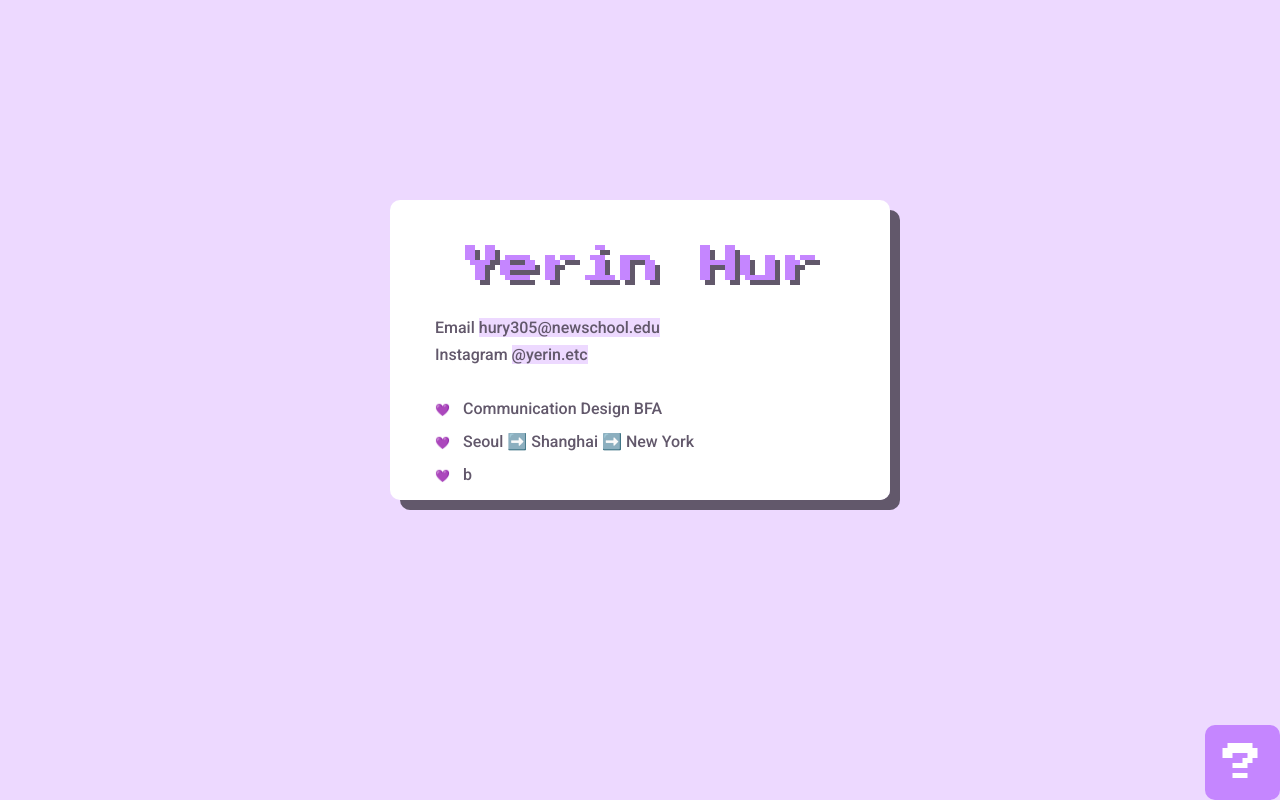
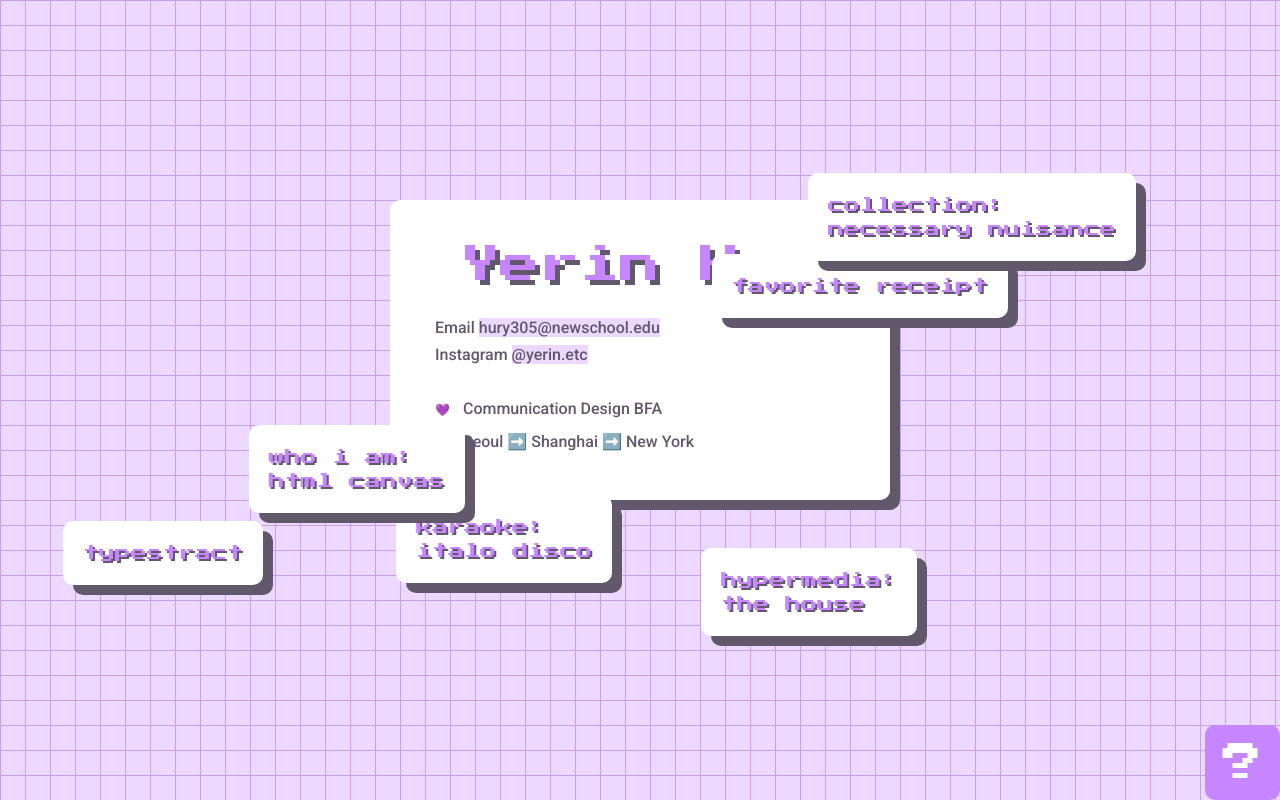
Before and after one commit to hury305/core-lab, a plain HTML site: page project-1/index.html in a window 1280 px wide. Drawn offline with Linux system fonts and the light colour scheme; grey boxes are pictures that could not be loaded.

Commit message:
portfolio

```diff
--- a/project-1/index.html
+++ b/project-1/index.html
@@ -6,7 +6,7 @@
     <meta name="viewport" content="width=device-width, initial-scale=1.0">
     <title>허예린</title>
 </head>
-<body>
+<body id="div">
     <div class="container">
         <div class="name">
             Yerin Hur
@@ -30,5 +30,43 @@
         ?
         <img class="choco" src="choco.png" alt="choco" height="75px">
     </div>
+    <div id="div">
+        <a id="one" href="https://hury305.github.io/core-lab/karaoke/index.html">
+            <div class="link" id="karaoke">
+                karaoke: <br>
+                italo disco
+            </div>
+        </a>
+        <a id="two" href="https://hury305.github.io/core-lab/week-4/index.html">
+            <div class="link" id="about">
+                who i am: <br>
+                html canvas
+            </div>
+        </a>
+        <a id="three" href="https://hury305.github.io/core-lab/week-2/index-3.html">
+            <div class="link" id="receipt">
+                favorite receipt
+            </div>
+        </a>
+        <a id="four" href="https://hury305.github.io/core-studio/collection/index.html">
+            <div class="link" id="collection">
+                collection: <br>
+                necessary nuisance
+            </div>
+        </a>
+        <a id="five" href="https://hury305.github.io/core-studio/typestracts/index.html">
+            <div class="link" id="typestract">
+                typestract
+            </div>
+        </a>
+        <a id="six" href="https://hury305.github.io/core-studio/hypermedia/welcome.html">
+            <div class="link" id="house">
+                hypermedia: <br>
+                the house
+            </div>
+        </a>
+    </div>
 </body>
+<script src="script.js" charset="utf-8"></script>
+
 </html>
--- /dev/null
+++ b/project-1/script.js
@@ -0,0 +1,18 @@
+var one = document.getElementById("karaoke")
+var two = document.getElementById("about")
+var three = document.getElementById("receipt")
+var four = document.getElementById("collection")
+var five = document.getElementById("typestract")
+var six = document.getElementById("house")
+
+
+var items = [one, two, three, four, five, six];
+
+function addCircle() {
+    for (i = 0; i < 18; i++) {                                  //run the function 10 times
+        items[i].style.left = Math.random() * 80 + "vw";            //randomize left margin
+        items[i].style.top = Math.random() * 80 + "vh";             //randomize right margin                                   //attach "div" to "bg"
+    }
+}
+
+addCircle();
--- a/project-1/style.css
+++ b/project-1/style.css
@@ -1,8 +1,12 @@
 body {
     background-color: rgb(237, 217, 255);
-    cursor: pointer;
+    /* cursor: pointer; */
     /* width: 100vw; */
     font-family: 'Press Start 2P', cursive;
+    background-size: 25px 25px;
+    background-image:
+    linear-gradient(to right, rgb(199, 159, 236) 1px, transparent 1px),
+    linear-gradient(to bottom, rgb(199, 159, 236) 1px, transparent 1px);
 
 }
 
@@ -46,6 +50,16 @@ body {
     overflow-x: hidden;
 }
 
+/* .container:hover {
+    animation-name: hover-once;
+    animation-duration: 0.5s;
+    animation-iteration-count: 1;
+    animation-timing-function: ease-in-out;
+    animation-fill-mode: forwards;
+} */
+
+
+
 .name {
     font-size: 30pt;
     border-radius: 30px;
@@ -76,6 +90,15 @@ body {
     }
     100% {
         transform: scale(1);
+    }
+}
+
+@keyframes hover-once {
+    0% {
+        transform: scale(1);
+    }
+    100% {
+        transform: scale(1.1);
     }
 }
 
@@ -169,6 +192,50 @@ li::before {
     opacity: 1;
 }
 
+.link {
+    position: absolute;
+    background-color: white;
+    border-radius: 10px;
+    padding: 20px;
+    box-sizing: border-box;
+    box-shadow: 10px 10px rgb(98, 88, 107);
+    width: auto;
+    height: auto;
+    color: rgb(197, 134, 255);
+    text-shadow: 2px 2px rgb(98, 88, 107);
+    /* z-index: -1; */
+    line-height: 1.5em;
+}
+
+.link:hover {
+    /* background-color: rgb(197, 134, 255); */
+    /* transform: scale(1.1); */
+    animation-name: hover;
+    animation-duration: 1s;
+    animation-iteration-count: infinite;
+    animation-timing-function: ease-in-out;
+    z-index: 2;
+}
+
+#karaoke {
+    top: 50px;
+    left: 600px;
+}
+
+#about {
+    top: 100px;
+    left: 900px;
+}
+
+#receipt {
+    top: 200px;
+    left: 800px;
+}
+
+#div {
+    width: 50vw;
+}
+
 @media only screen and (max-width: 700px) {
     .container {
         width: 300px;
```
